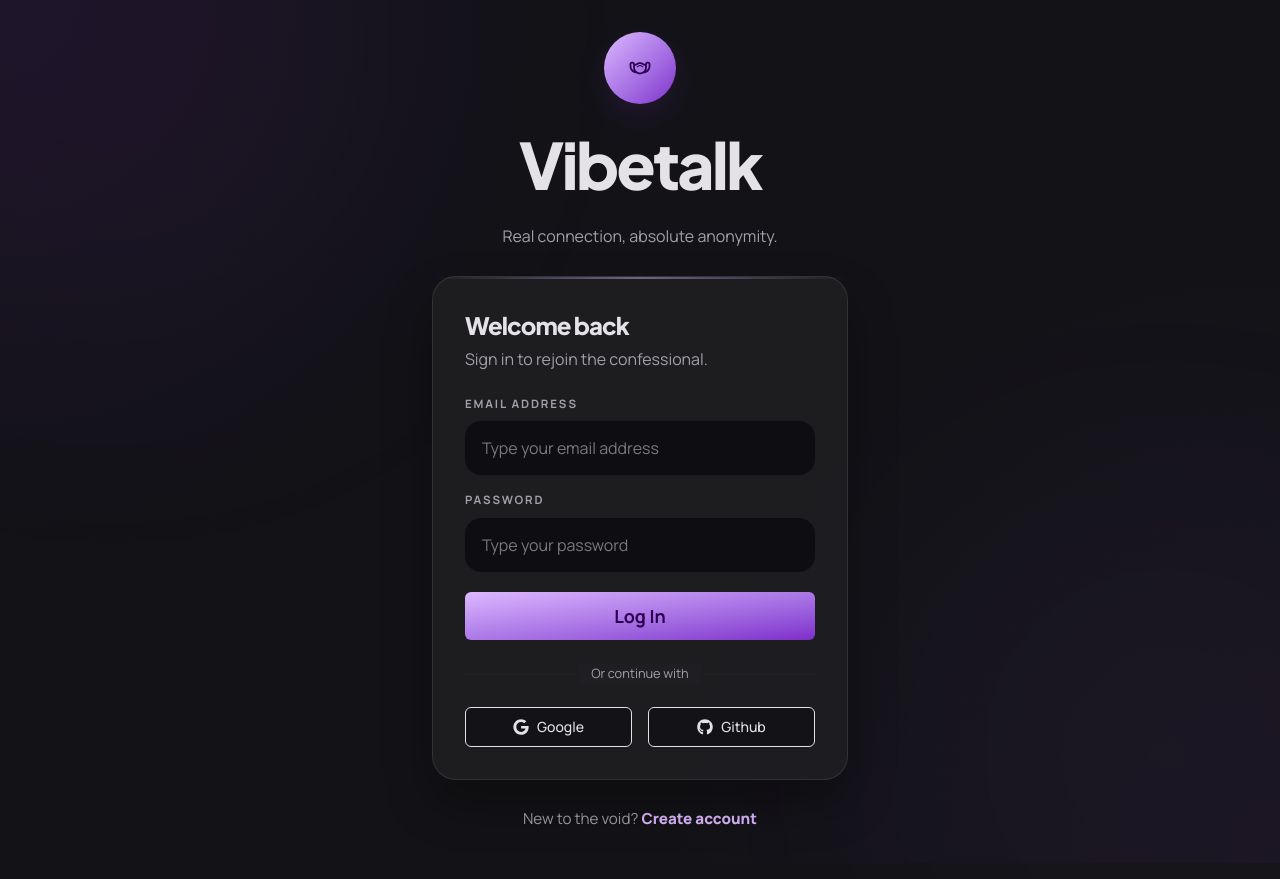
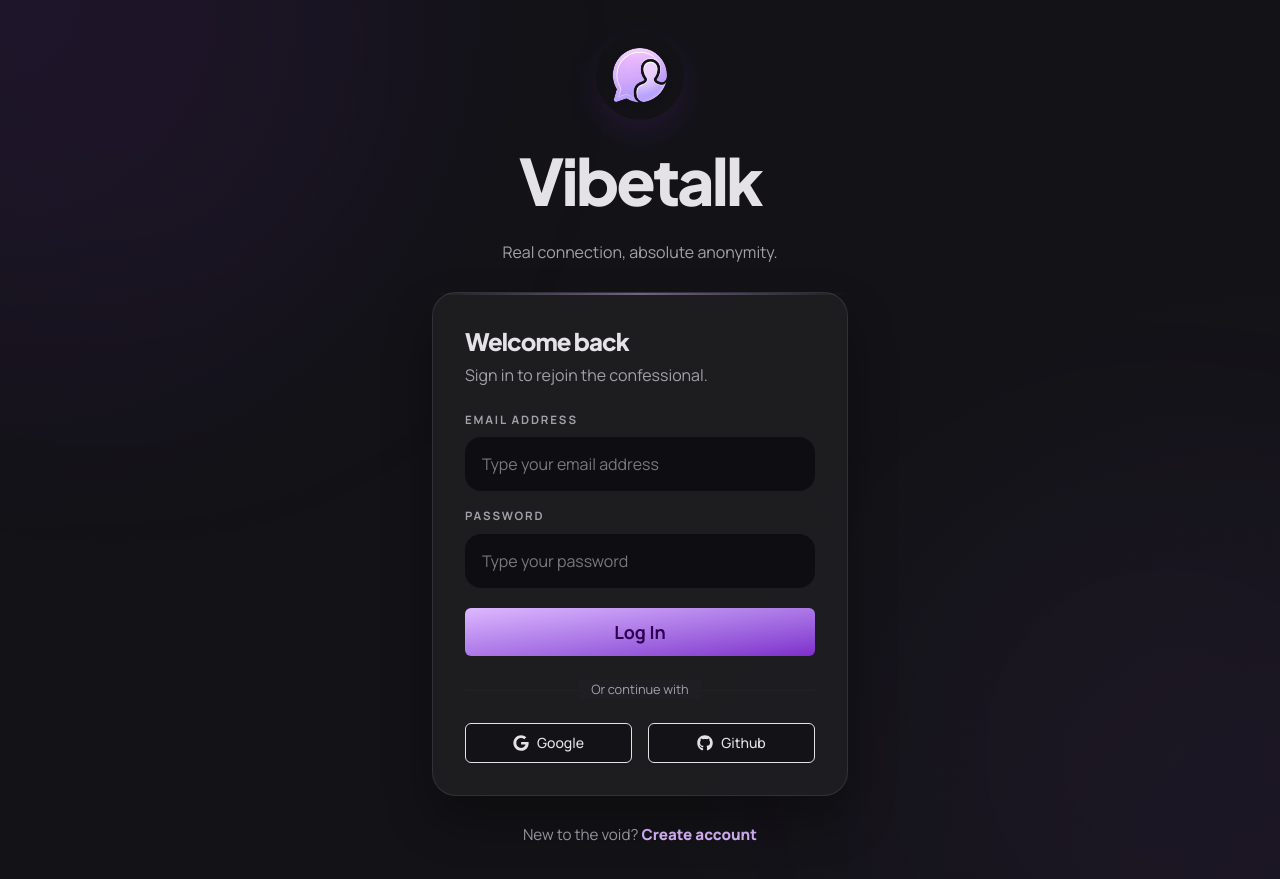
Before and after one commit to phuc66dev/vibetalk, a React (Vite) app in the folder client/: page /login in a window 1280 px wide. Built offline with nearby package versions, Linux system fonts and the light colour scheme.

Commit message:
feat: implement TopBar layout, HomePage UI, and LoginPage with icon utility integration

```diff
--- a/client/src/components/layout/TopBar.tsx
+++ b/client/src/components/layout/TopBar.tsx
@@ -1,7 +1,5 @@
 import { Link, NavLink } from "react-router-dom";
-import { FaUser, FaHome, FaRegUser } from 'react-icons/fa';
-import { MdOutlineReport } from "react-icons/md";
-import { IoMdSettings } from "react-icons/io";
+import { Icons } from "@/utils/icon";
 type TopBarProps = {
   backTo?: string;
   chatMode?: boolean;
@@ -31,10 +29,10 @@ function TopBar({
           ) : null}
           <div className="flex items-center gap-[0.9rem]">
             <Link
-              className="inline-flex h-11 w-11 items-center justify-center rounded-2xl bg-gradient-to-br from-primary to-primary-strong text-[#2c0051] shadow-soft"
+              className="inline-flex h-14 w-14 items-center justify-center rounded-2xl shadow-soft p-1.5 overflow-hidden"
               to="/"
             >
-              <span className="material-symbols-outlined">masks</span>
+              <img src="/logo.png" alt="Vibetalk" className="w-full h-full object-contain drop-shadow-sm" />
             </Link>
             <div className="flex flex-col items-start gap-[0.2rem]">
               <span className="hidden text-[0.68rem] font-bold tracking-[0.18em] uppercase text-text-muted min-[768px]:inline">
@@ -63,7 +61,7 @@ function TopBar({
           >
             {/* <span className="material-symbols-outlined">home</span>
             <span>Home</span> */}
-            <FaHome className="w-5 h-5" />
+            <Icons.FaHome className="w-5 h-5" />
             <span>Home</span>
           </NavLink>
           <NavLink
@@ -75,7 +73,7 @@ function TopBar({
             }
             to="/profile"
           >
-            <FaRegUser className="w-4 h-4" />
+            <Icons.FaRegUser className="w-4 h-4" />
             <span>Profile</span>
           </NavLink>
           <NavLink
@@ -87,7 +85,7 @@ function TopBar({
             }
             to="/settings"
           >
-            <IoMdSettings className="w-5 h-5" />
+            <Icons.IoMdSettings className="w-5 h-5" />
             <span>Settings</span>
           </NavLink>
         </nav>
@@ -115,7 +113,7 @@ function TopBar({
             onClick={onOpenReport}
             type="button"
           >
-            <MdOutlineReport className="w-7 h-7" />
+            <Icons.MdOutlineReport className="w-7 h-7" />
           </button>
         </div>
       </div>
--- a/client/src/pages/HomePage.tsx
+++ b/client/src/pages/HomePage.tsx
@@ -1,5 +1,6 @@
 import FeatureCard from '../components/ui/FeatureCard';
 import { useAppContext } from '../components/layout/AppLayout';
+import { Icons } from '@/utils/icon';
 
 function HomePage() {
   const app = useAppContext();
@@ -28,6 +29,7 @@ function HomePage() {
             onClick={app.startNewChat}
             type="button"
           >
+            <Icons.FaMessage size={20} />
             Text
           </button>
           <button
@@ -35,6 +37,7 @@ function HomePage() {
             onClick={app.startNewChat}
             type="button"
           >
+            <Icons.IoIosVideocam size={28} />
             Video
           </button>
         </div>
--- a/client/src/pages/LoginPage.tsx
+++ b/client/src/pages/LoginPage.tsx
@@ -4,7 +4,7 @@ import { toast } from 'sonner';
 import { useForm } from 'react-hook-form';
 import { zodResolver } from '@hookform/resolvers/zod';
 import { z } from 'zod';
-import { FaGithub, FaGoogle } from 'react-icons/fa';
+import { Icons } from '../utils/icon';
 
 import { Button } from '@/components/ui/button';
 import { Input } from '@/components/ui/input';
@@ -96,8 +96,8 @@ function LoginPage() {
 
         {/* Logo + title */}
         <div className="flex flex-col items-center gap-[0.75rem] text-center">
-          <div className="grid h-[4.5rem] w-[4.5rem] place-items-center rounded-full bg-gradient-to-br from-primary to-primary-strong text-[#2c0051] shadow-soft">
-            <span className="text-[2rem] material-symbols-outlined">masks</span>
+          <div className="grid h-[5.5rem] w-[5.5rem] place-items-center rounded-full shadow-soft p-3 overflow-hidden">
+            <img src="/logo.png" alt="Vibetalk" className="w-full h-full object-contain drop-shadow-md" />
           </div>
           <h1 className="text-[clamp(2.4rem,5vw,4rem)] font-extrabold tracking-[-0.04em] text-text">Vibetalk</h1>
           <p className="text-text-muted">Real connection, absolute anonymity.</p>
@@ -165,11 +165,11 @@ function LoginPage() {
           {/* OAuth buttons */}
           <div className="grid grid-cols-2 gap-4">
             <Button onClick={handleLoginWithGoogle} size="lg" type="button" variant="outline" className="hover:bg-primary-strong ">
-              <FaGoogle className="w-5 h-5" />
+              <Icons.FaGoogle className="w-5 h-5" />
               Google
             </Button>
             <Button onClick={handleLoginWithGithub} size="lg" type="button" variant="outline" className="hover:bg-primary-strong ">
-              <FaGithub className="w-5 h-5" />
+              <Icons.FaGithub className="w-5 h-5" />
               Github
             </Button>
           </div>
--- /dev/null
+++ b/client/src/utils/icon.ts
@@ -0,0 +1,14 @@
+import { FaGithub, FaGoogle, FaUser, FaHome, FaRegUser } from 'react-icons/fa';
+import { MdOutlineReport } from "react-icons/md";
+import { IoMdSettings, IoIosVideocam } from "react-icons/io";
+import { FaMessage } from "react-icons/fa6";
+export const Icons = {
+    FaGithub,
+    FaGoogle,
+    FaUser,
+    FaHome,
+    FaRegUser,
+    MdOutlineReport,
+    IoMdSettings,
+    FaMessage, IoIosVideocam
+};
```
Also changed, not shown: client/public/image.png (added), client/public/logo.png (added).
